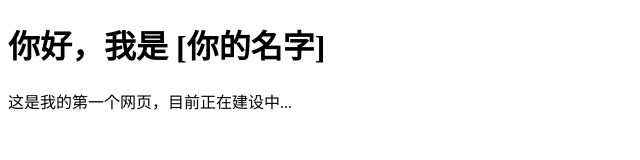
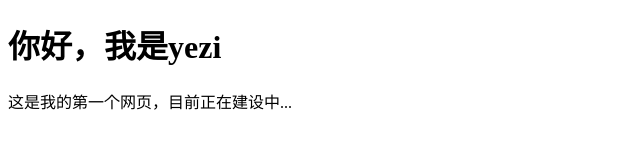
Before and after one commit to yezi-tong/yezi-tong.github.io, a plain HTML site: page index.html in a window 1280 px wide. Shown: the whole page, without its empty margins (0-640 px from the left). Drawn offline with Linux system fonts and the light colour scheme.

Commit message:
Update index.html

```diff
--- a/index.html
+++ b/index.html
@@ -5,7 +5,7 @@
     <title>我的个人主页</title>
 </head>
 <body>
-    <h1>你好，我是 [你的名字]</h1>
+    <h1>你好，我是yezi</h1>
     <p>这是我的第一个网页，目前正在建设中...</p>
 </body>
 </html>
```
